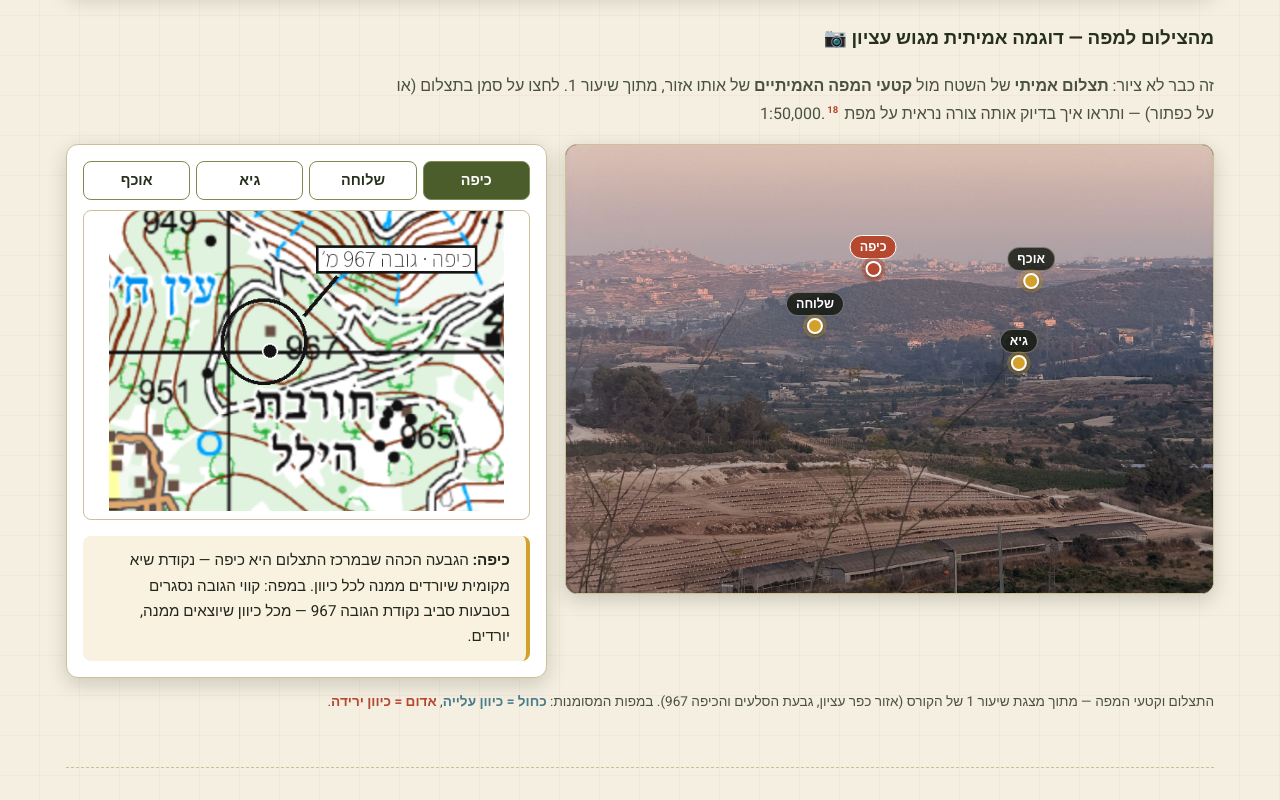
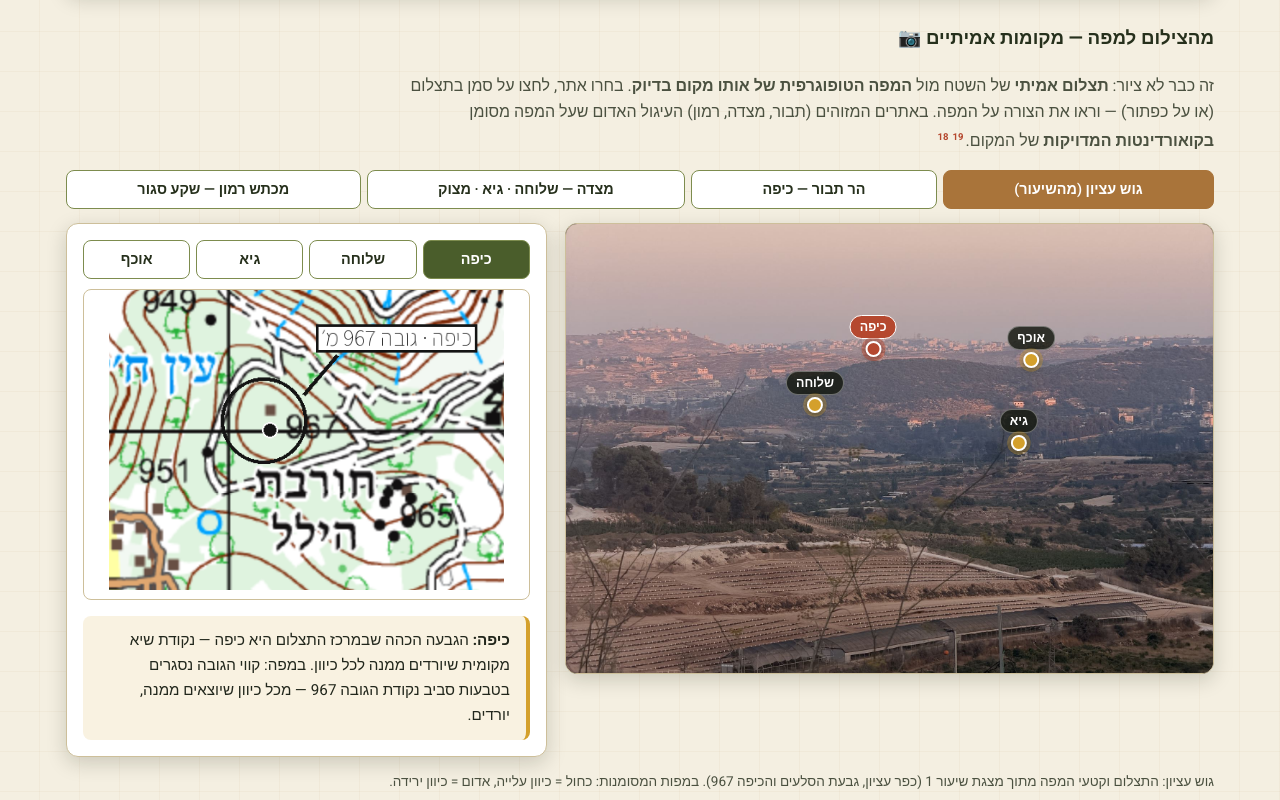
Before and after one commit to regaj/nivutia, a plain HTML site: page index.html in a window 1280 px wide. Shown: the part 4160-4960 px from the top of the page. Drawn offline with Linux system fonts and the light colour scheme.

Commit message:
מהצילום למפה: דיוק מלא עם אתרים מזוהים (תבור, מצדה, רמון)
- המציג שודרג לרב-אתרים: גוש עציון (מהשיעור) + 3 אתרים מזוהים בוודאות
- הר תבור (כיפה), מצדה (שלוחה/הסוללה, גיא, מצוק), מכתש רמון (שקע סגור)
- תצלומים: ויקישיתוף ברישיונות CC עם קרדיט מלא (Costica, Neukoln/WikiAir, Godot13)
- מפות: OpenTopoMap אמיתיות של אותן נקודות, סימון עיגול בקואורדינטות
  המדויקות (חושב מהוויית tile), קרדיט CC-BY-SA מוטבע ובמקורות (19-20)
- קרדיט דינמי לכל אתר; סמנים אומתו ויזואלית מול התצלומים

Co-Authored-By: Claude Opus 4.8 <noreply@anthropic.com>

```diff
--- a/css/style.css
+++ b/css/style.css
@@ -384,6 +384,9 @@ ul.tight { margin: 8px 0; padding-inline-start: 22px; }
 ul.tight li { margin: 3px 0; color: var(--text-soft); }
 
 /* ---------- מהצילום למפה (השוואה אמיתית) ---------- */
+.site-seg { margin-top: 14px; }
+.site-seg button { flex: 1 1 auto; }
+.site-seg button.on { background: var(--contour); border-color: var(--contour); color: #fff; }
 .real-layout { display: grid; grid-template-columns: 1.35fr 1fr; gap: 18px; align-items: start; margin-top: 14px; }
 @media (max-width: 900px) { .real-layout { grid-template-columns: 1fr; } }
 .photo-wrap {
--- a/index.html
+++ b/index.html
@@ -187,11 +187,12 @@
       </div>
     </div>
 
-    <h3 style="margin-top:30px;color:var(--heading)">מהצילום למפה — דוגמה אמיתית מגוש עציון 📷</h3>
-    <p class="lead" style="font-size:1rem">זה כבר לא ציור: <b>תצלום אמיתי</b> של השטח מול <b>קטעי המפה האמיתיים</b> של אותו אזור, מתוך שיעור 1. לחצו על סמן בתצלום (או על כפתור) — ותראו איך בדיוק אותה צורה נראית על מפת 1:50,000.<sup class="ref"><a href="#src18">18</a></sup></p>
+    <h3 style="margin-top:30px;color:var(--heading)">מהצילום למפה — מקומות אמיתיים 📷</h3>
+    <p class="lead" style="font-size:1rem">זה כבר לא ציור: <b>תצלום אמיתי</b> של השטח מול <b>המפה הטופוגרפית של אותו מקום בדיוק</b>. בחרו אתר, לחצו על סמן בתצלום (או על כפתור) — וראו את הצורה על המפה. באתרים המזוהים (תבור, מצדה, רמון) העיגול האדום שעל המפה מסומן <b>בקואורדינטות המדויקות</b> של המקום.<sup class="ref"><a href="#src18">18</a></sup><sup class="ref"><a href="#src19">19</a></sup></p>
+    <div class="seg site-seg" id="realSites"></div>
     <div class="real-layout">
       <div class="photo-wrap" id="realPhoto">
-        <img src="assets/real/gush-photo.jpg" alt="תצלום נוף אמיתי של גוש עציון — כיפות, שלוחות, גיאיות ואוכפים" loading="lazy">
+        <img id="realPhotoImg" src="assets/real/gush-photo.jpg" alt="תצלום שטח אמיתי" loading="lazy">
         <!-- pins injected by JS -->
       </div>
       <div class="control-card real-panel">
@@ -200,7 +201,7 @@
         <div class="note" id="realCap" style="margin-bottom:0"></div>
       </div>
     </div>
-    <p class="small">התצלום וקטעי המפה — מתוך מצגת שיעור 1 של הקורס (אזור כפר עציון, גבעת הסלעים והכיפה 967). במפות המסומנות: <b style="color:var(--water)">כחול = כיוון עלייה</b>, <b style="color:var(--danger)">אדום = כיוון ירידה</b>.</p>
+    <p class="small" id="realCredit"></p>
   </section>
 
   <!-- ============ 4. PRACTICAL MAP READING ============ -->
@@ -744,6 +745,8 @@
       <li id="src16"><span class="tag">[16] ניווט גס וניווט עדין</span> — ניווטונט (בלוג הניווט הישראלי): ההבחנה בין ניווט גס (דילוג על פרטים לאורך תוואי) לניווט עדין (היצמדות לרצף פריטים אל הנקודה). <a href="http://blog.nivut.org.il/2012/12/blog-post_5.html" target="_blank" rel="noopener">blog.nivut.org.il — בין התמצאות לניווט</a></li>
       <li id="src17"><span class="tag">[17] גיא · עמק · בקעה · ערוץ</span> — ויקיפדיה: גיא = "שקע צר וארוך בין רכסי הרים", נתיב ניקוז; עמק/גיא = אזור הנמוך מסביבתו; בקעה = עמק גדול; ערוץ = "עמק קטן שנוצר על ידי זרימת מים". <a href="https://he.wikipedia.org/wiki/גיא" target="_blank" rel="noopener">he.wikipedia — גיא</a> · <a href="https://he.wikipedia.org/wiki/עמק" target="_blank" rel="noopener">עמק</a></li>
       <li id="src18"><span class="tag">[18] מצגות הקורס — ניווטים, שיעורים 1–3</span> — חומרי הלימוד הרשמיים של הקורס (מבוא וקריאת מפה; מדידות ונדב״ר; בניית ציר וסיפור דרך). תוכן האתר הוצלב ותואם איתן. <a href="#decks">להורדה מהאתר ↑</a></li>
+      <li id="src19"><span class="tag">[19] OpenTopoMap / OpenStreetMap</span> — קטעי המפה הטופוגרפית של הר תבור, מצדה ומכתש רמון ב״מהצילום למפה״: © OpenStreetMap contributors, SRTM; סגנון © OpenTopoMap, רישיון CC-BY-SA. הסימונים נקבעו לפי הקואורדינטות המדויקות של האתרים. <a href="https://opentopomap.org" target="_blank" rel="noopener">opentopomap.org</a></li>
+      <li id="src20"><span class="tag">[20] תצלומי ויקישיתוף</span> — הר תבור: Ilan Costica (CC BY 3.0) · מצדה: Neukoln / פרויקט WikiAir (CC BY-SA 3.0) · מכתש רמון: Godot13 (CC BY-SA 4.0). <a href="https://commons.wikimedia.org/wiki/File:Mount_Tabor_in_Israel.JPG" target="_blank" rel="noopener">תבור</a> · <a href="https://commons.wikimedia.org/wiki/File:WikiAir_IL-13-06_040_-_Roman_ramp_at_Masada.jpg" target="_blank" rel="noopener">מצדה</a> · <a href="https://commons.wikimedia.org/wiki/File:Israel-2013-Aerial_00-Negev-Makhtesh_Ramon.jpg" target="_blank" rel="noopener">רמון</a></li>
     </ul>
   </section>
 
--- a/js/app.js
+++ b/js/app.js
@@ -609,17 +609,25 @@ const gridTrainer = (() => {
 })();
 
 /* =======================================================================
-   2א. מהצילום למפה — השוואה אמיתית (גוש עציון, מתוך שיעור 1)
+   2א. מהצילום למפה — השוואה אמיתית, רב־אתרים
    ======================================================================= */
 (() => {
   const photo = document.getElementById('realPhoto');
   if (!photo) return;
+  const photoImg = document.getElementById('realPhotoImg');
+  const sitesSeg = document.getElementById('realSites');
   const seg = document.getElementById('realSeg');
   const mapImg = document.getElementById('realMapImg');
   const cap = document.getElementById('realCap');
+  const credit = document.getElementById('realCredit');
 
-  // מיקומי הסמנים באחוזים מגודל התצלום (אומתו מול התצלום המקורי)
-  const FORMS = [
+  const GUSH_CREDIT = 'גוש עציון: התצלום וקטעי המפה מתוך מצגת שיעור 1 (כפר עציון, גבעת הסלעים והכיפה 967). במפות המסומנות: כחול = כיוון עלייה, אדום = כיוון ירידה.';
+  const OTM = 'מפה: © OpenStreetMap contributors, SRTM · סגנון: OpenTopoMap (CC-BY-SA). העיגול האדום — בקואורדינטות המדויקות.';
+
+  const SITES = [
+    { key: 'gush', label: 'גוש עציון (מהשיעור)', photo: 'assets/real/gush-photo.jpg',
+      alt: 'תצלום נוף של גוש עציון', credit: GUSH_CREDIT,
+      forms: [
         { key: 'kipa', label: 'כיפה', pin: [47.5, 29.5], img: 'assets/real/map-kipa.png',
           cap: 'הגבעה הכהה שבמרכז התצלום היא כיפה — נקודת שיא מקומית שיורדים ממנה לכל כיוון. במפה: קווי הגובה נסגרים בטבעות סביב נקודת הגובה 967 — מכל כיוון שיוצאים ממנה, יורדים.' },
         { key: 'shlucha', label: 'שלוחה', pin: [38.5, 42.1], img: 'assets/real/map-shlucha-gai.png',
@@ -628,32 +636,73 @@ const gridTrainer = (() => {
           cap: 'רצועת העצים שבין הכיפה לרכס שמימין — שם עובר הגיא (החץ האדום במפה), והוא יורד היישר מהאוכף שמעליו: תמיד בין שתי שלוחות, המים יורדים בו אל הנחל. במפה קודקוד קווי הגובה מצביע במעלה, והנחל האכזב מסומן בקו כחול מקווקו בקרקעיתו.' },
         { key: 'okaf', label: 'אוכף', pin: [71.9, 32.0], img: 'assets/real/map-okaf.png',
           cap: 'הביטו בקו הגג של הרכס: שתי בליטות מיוערות, וביניהן שקע — שדרך ה"פתח" שלו נשקף השטח שמאחור. זה אוכף: הנקודה הנמוכה שבין שני בלטים, ושימו לב שהגיא (הסמן שמתחת) יורד בדיוק ממנו — כי מאוכף יורדות שתי ירידות אל הגיאיות. במפה (דוגמה מאותו אזור): האוכף שבין 949 ל־967, והשביל חוצה דווקא בו.' }
+      ] },
+    { key: 'tabor', label: 'הר תבור — כיפה', photo: 'assets/real/tabor.jpg',
+      alt: 'הר תבור', map: 'assets/real/map-tabor.png',
+      credit: 'הר תבור — תצלום: Ilan Costica, ויקישיתוף (CC BY 3.0) · ' + OTM,
+      forms: [
+        { key: 'tkipa', label: 'כיפה', pin: [41.0, 30.5],
+          cap: 'הר תבור (575 מ׳) — הכיפה המפורסמת של ישראל: מתרומם לבדו מעמק יזרעאל, יורד לכל הכיוונים. במפה: טבעות קווי גובה סגורות זו בתוך זו סביב הפסגה (העיגול האדום — נ״צ הפסגה המדויקת), והדרך המתפתלת בסרפנטינות במדרון — סימן מובהק לתלילות.' }
+      ] },
+    { key: 'masada', label: 'מצדה — שלוחה · גיא · מצוק', photo: 'assets/real/masada.jpg',
+      alt: 'מצדה מהאוויר — הסוללה הרומית', map: 'assets/real/map-masada.png',
+      credit: 'מצדה — תצלום אוויר: Neukoln / WikiAir, ויקישיתוף (CC BY-SA 3.0) · ' + OTM,
+      forms: [
+        { key: 'mshl', label: 'שלוחה (הסוללה)', pin: [46, 45],
+          cap: 'הרכס הבהיר שמטפס אל ההר ממערב הוא שלוחה טבעית — שעליה בנו הרומאים את סוללת המצור. שימו לב איך השביל עולה בדיוק על קו הגב שלה: תוואי העלייה הבטוח. במפה: הרכס הצר שמחבר את הרמה אל הגב ההררי ממערב (העיגול האדום — נ״צ המצודה).' },
+        { key: 'mgai', label: 'גיא', pin: [36, 58],
+          cap: 'משני צידי השלוחה חותרים ואדיות עמוקים — הגיאיות שמנקזים את ההר (נחל מצדה ושכניו). בתצלום רואים את החתירה בדיוק מתחת לבסיס הסוללה. במפה: הקווים הכחולים המקווקווים העוטפים את ההר משני עבריו.' },
+        { key: 'mtsuk', label: 'מצוק', pin: [22, 32],
+          cap: 'קירות הסלע האנכיים של מצדה — מצוק קלאסי: שינוי גובה חד כמעט ללא מרחק אופקי. במפה אי אפשר לצייר שם קווי גובה נפרדים — לכן מופיע סימון השנתות (השיניים השחורות) סביב הרמה כולה.' }
+      ] },
+    { key: 'ramon', label: 'מכתש רמון — שקע סגור', photo: 'assets/real/ramon.jpg',
+      alt: 'מכתש רמון מהשפה', map: 'assets/real/map-ramon.png',
+      credit: 'מכתש רמון — תצלום אוויר: Godot13, ויקישיתוף (CC BY-SA 4.0) · ' + OTM,
+      forms: [
+        { key: 'rmakh', label: 'מכתש (שקע סגור)', pin: [52, 62],
+          cap: 'מבט מעל השפה אל רצפת המכתש — שקע ענק שכולו מוקף קירות: מהשטח רואים רק "קיר ורצפה", ורק המפה חושפת שהצורה סגורה לגמרי. במפה: האליפסה המוארכת של המכתש, ומצפה רמון (העיגול האדום — הנ״צ המדויק) יושבת בדיוק על השפה הצפונית; כביש 40 יורד אל תוכו במעלה העצמאות.' }
+      ] }
   ];
 
-  let current = null;
-  function select(key) {
-    current = key;
-    const f = FORMS.find(x => x.key === key);
-    mapImg.src = f.img;
+  let site = null;
+  function selectForm(key) {
+    const f = site.forms.find(x => x.key === key);
+    mapImg.src = f.img || site.map;
     cap.innerHTML = `<b>${f.label}:</b> ${f.cap}`;
     photo.querySelectorAll('.pin').forEach(p => p.classList.toggle('on', p.dataset.key === key));
     seg.querySelectorAll('button').forEach(b => b.classList.toggle('on', b.dataset.key === key));
   }
 
-  FORMS.forEach(f => {
+  function renderSite(key) {
+    site = SITES.find(x => x.key === key);
+    photoImg.src = site.photo; photoImg.alt = site.alt;
+    credit.textContent = site.credit;
+    photo.querySelectorAll('.pin').forEach(p => p.remove());
+    seg.innerHTML = '';
+    site.forms.forEach(f => {
       const pin = document.createElement('button');
       pin.className = 'pin'; pin.dataset.key = f.key;
       pin.style.left = f.pin[0] + '%'; pin.style.top = f.pin[1] + '%';
       pin.setAttribute('aria-label', f.label);
       pin.innerHTML = `<span class="tag">${f.label}</span><span class="dot"></span>`;
-    pin.addEventListener('click', () => select(f.key));
+      pin.addEventListener('click', () => selectForm(f.key));
       photo.appendChild(pin);
       const btn = document.createElement('button');
       btn.dataset.key = f.key; btn.textContent = f.label;
-    btn.addEventListener('click', () => select(f.key));
+      btn.addEventListener('click', () => selectForm(f.key));
       seg.appendChild(btn);
     });
-  select('kipa');
+    sitesSeg.querySelectorAll('button').forEach(b => b.classList.toggle('on', b.dataset.key === key));
+    selectForm(site.forms[0].key);
+  }
+
+  SITES.forEach(s => {
+    const b = document.createElement('button');
+    b.dataset.key = s.key; b.textContent = s.label;
+    b.addEventListener('click', () => renderSite(s.key));
+    sitesSeg.appendChild(b);
+  });
+  renderSite('gush');
 })();
 
 /* =======================================================================
```
Also changed, not shown: assets/real/map-masada.png (added), assets/real/map-ramon.png (added), assets/real/map-tabor.png (added), assets/real/masada.jpg (added), assets/real/ramon.jpg (added), assets/real/tabor.jpg (added). Lines whose indentation alone changed are shown as unchanged.
